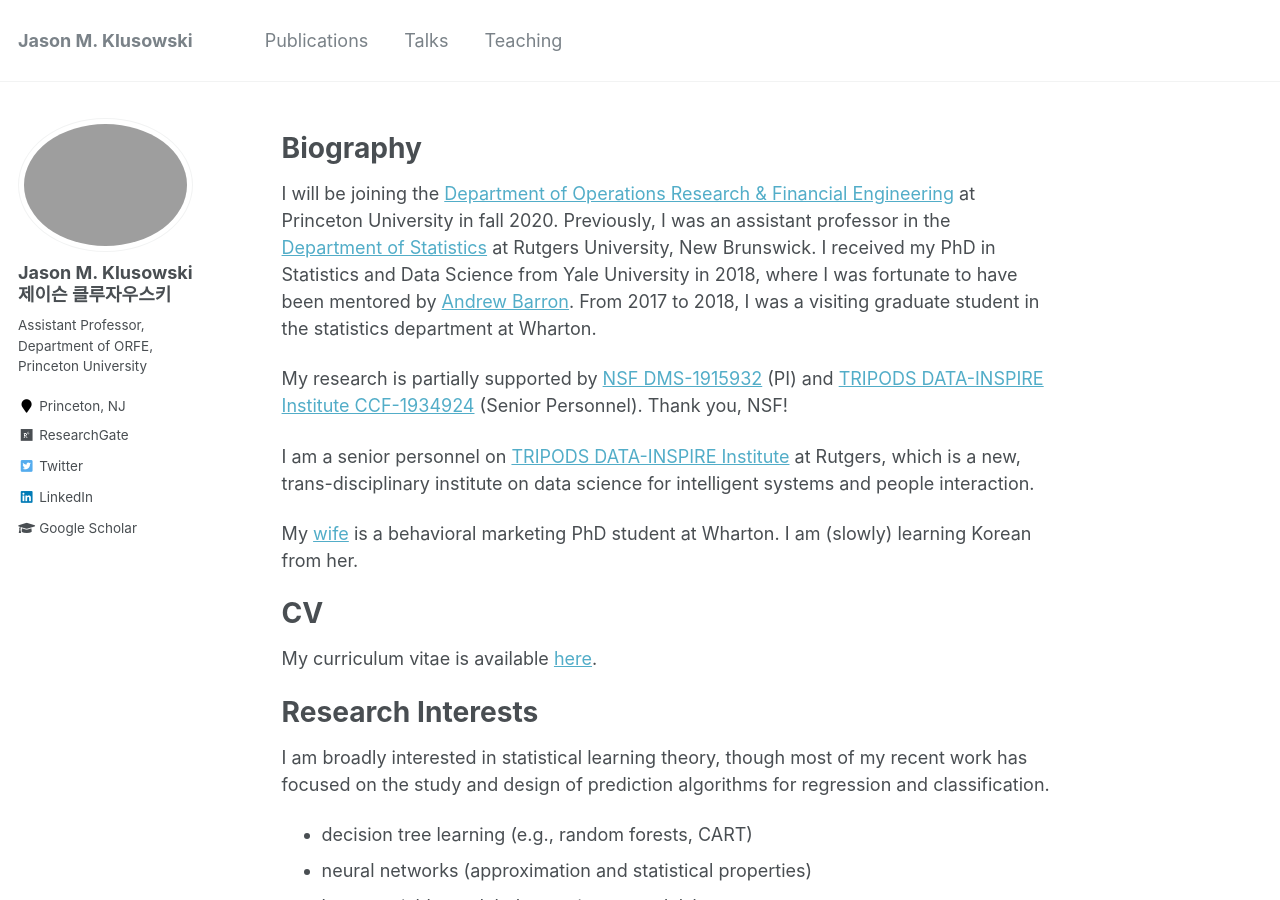
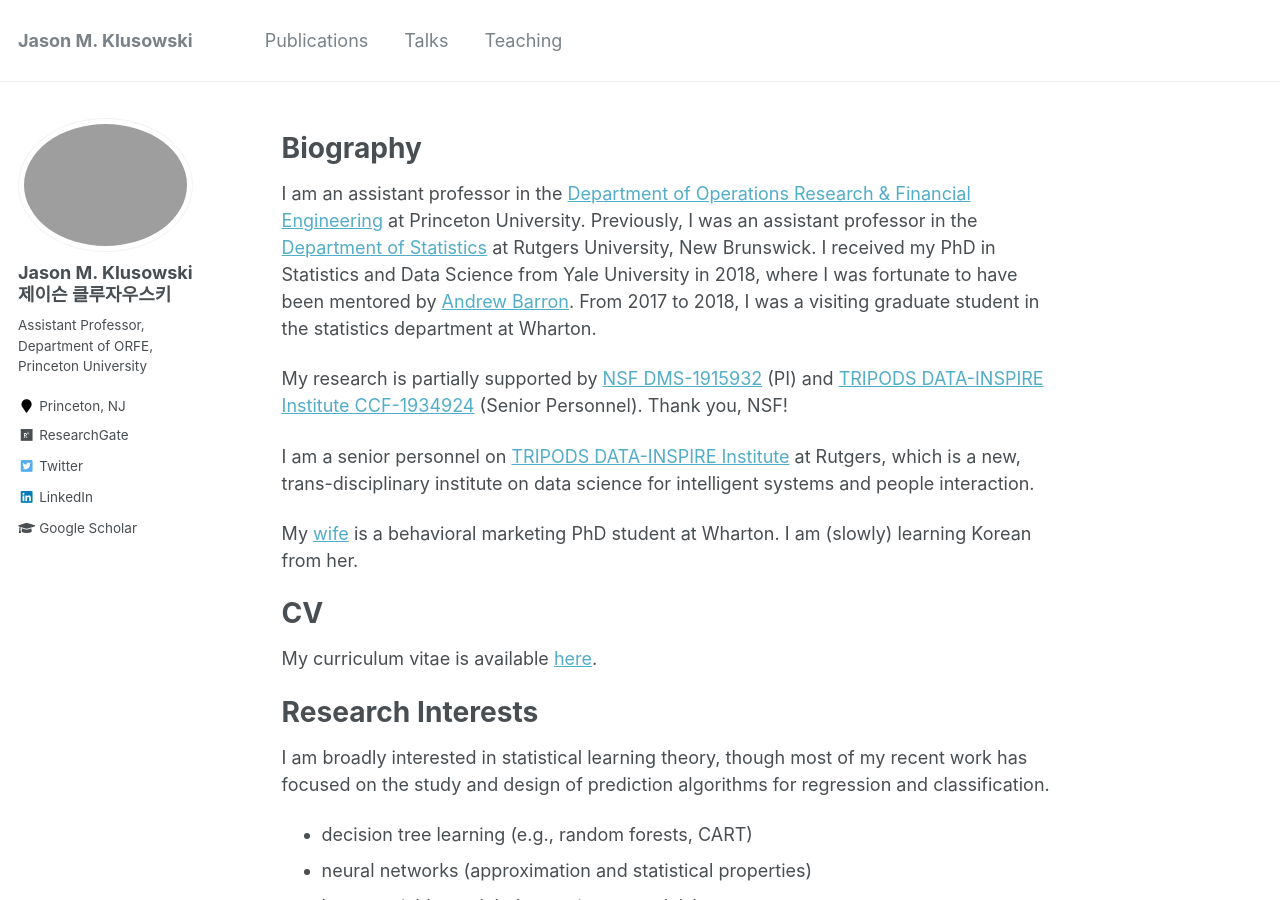
Before and after one commit to jasonklusowski/jasonklusowski.github.io, a Jekyll site: the page built from _pages/about.md, in a window 1280 px wide and 900 px high. Built offline with Jekyll 4.4.1, drawn with Linux system fonts in a browser that asks for light colours.

Commit message:
Update about.md

```diff
--- a/_pages/about.md
+++ b/_pages/about.md
@@ -11,7 +11,7 @@ redirect_from:
 Biography
 ======
 
-I will be joining the [Department of Operations Research & Financial Engineering](https://orfe.princeton.edu/) at Princeton University in fall 2020. Previously, I was an assistant professor in the [Department of Statistics](http://statistics.rutgers.edu/) at Rutgers University, New Brunswick. I received my PhD in Statistics and Data Science from Yale University in 2018, where I was fortunate to have been mentored by [Andrew Barron](http://www.stat.yale.edu/~arb4/). From 2017 to 2018, I was a visiting graduate student in the statistics department at Wharton.
+I am an assistant professor in the [Department of Operations Research & Financial Engineering](https://orfe.princeton.edu/) at Princeton University. Previously, I was an assistant professor in the [Department of Statistics](http://statistics.rutgers.edu/) at Rutgers University, New Brunswick. I received my PhD in Statistics and Data Science from Yale University in 2018, where I was fortunate to have been mentored by [Andrew Barron](http://www.stat.yale.edu/~arb4/). From 2017 to 2018, I was a visiting graduate student in the statistics department at Wharton.
 
 My research is partially supported by [NSF DMS-1915932](https://www.nsf.gov/awardsearch/showAward?AWD_ID=1915932) (PI) and [TRIPODS DATA-INSPIRE Institute CCF-1934924](https://www.nsf.gov/awardsearch/showAward?AWD_ID=1934924) (Senior Personnel). Thank you, NSF!
 
```
